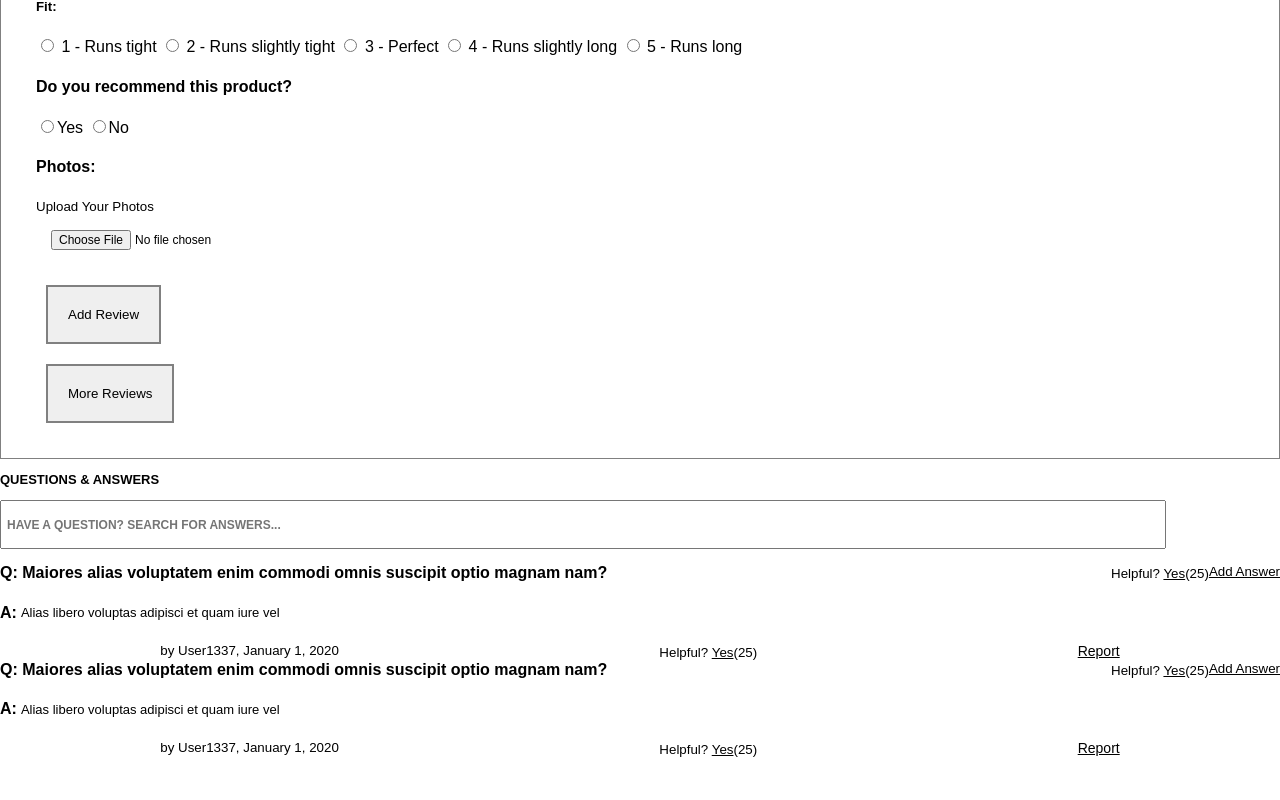
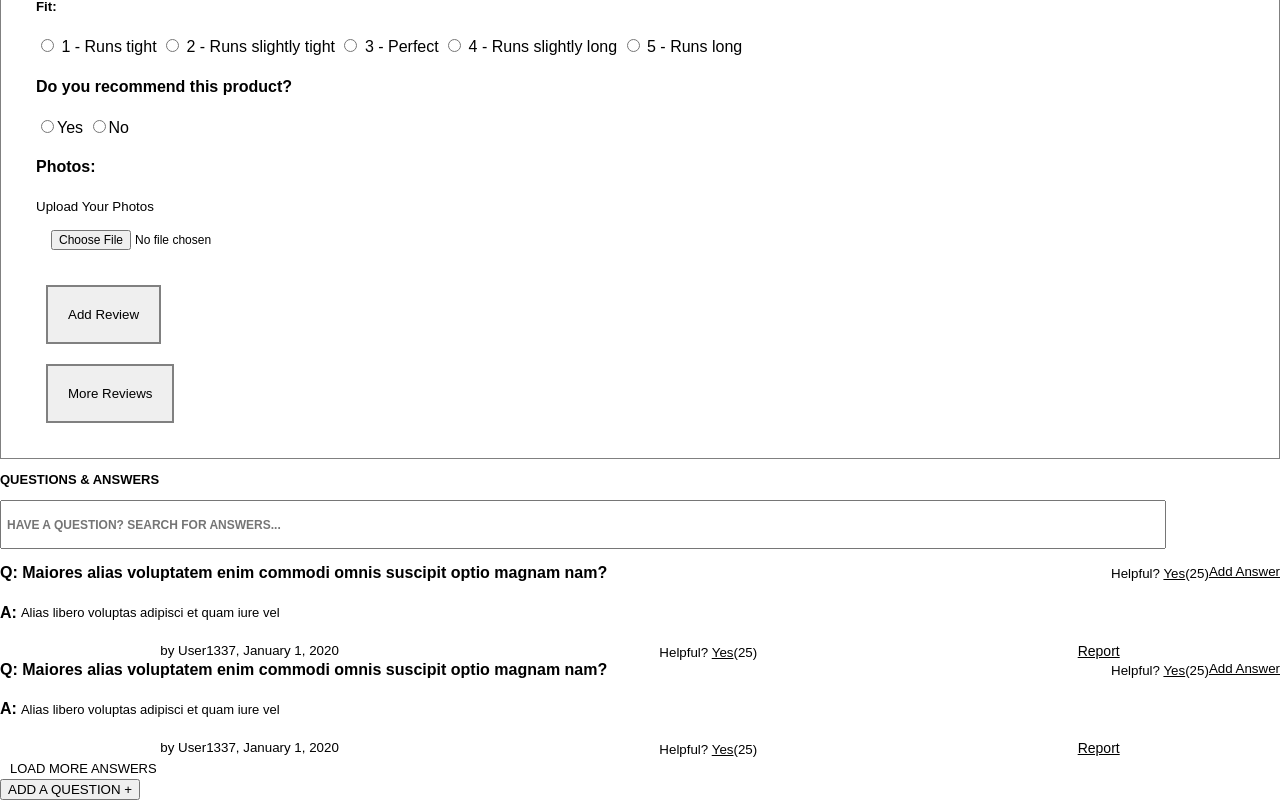
Before and after one commit to 7-Oscillating-Owls/hoo-dunit, a React app: page / in a window 1280 px wide. Shown: the part 4015-4815 px from the top of the page. Before the commit the page ends 4773 px from the top, so only its background shows below. Built offline with nearby package versions, Linux system fonts and the light colour scheme.

Commit message:
added LoadMoreAnswers and addAQuestion component reorg

```diff
--- a/client/src/components/QuestionsAndAnswers/index.jsx
+++ b/client/src/components/QuestionsAndAnswers/index.jsx
@@ -10,7 +10,6 @@ import Report from '../Report';
 import LoadMoreAnswers from '../LoadMoreAnswers';
 import QATitle from '../QATitle';
 import AddAQuestion from '../AddAQuestion';
-import QuestionModal from '../QuestionModal';
 import SearchBar from '../SearchBar';
 
 const QuestionsAndAnswers = () => (
@@ -49,6 +48,10 @@ const QuestionsAndAnswers = () => (
     <Report />
   </div>
   </div>
+  <div className={styles.buttonContainer}>
+    <LoadMoreAnswers />
+    <AddAQuestion />
+  </div>
   </div>
 
 );
```
